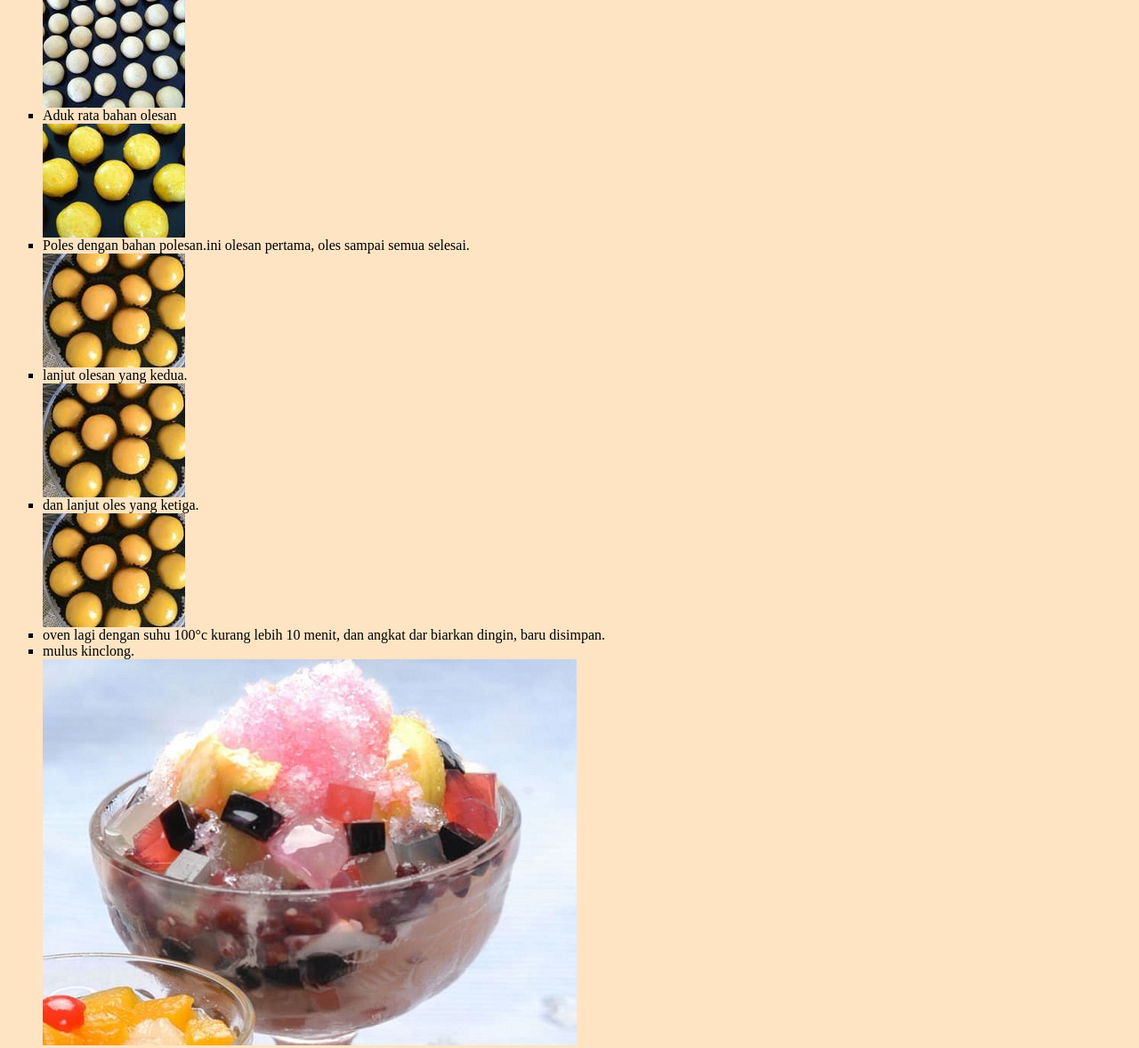
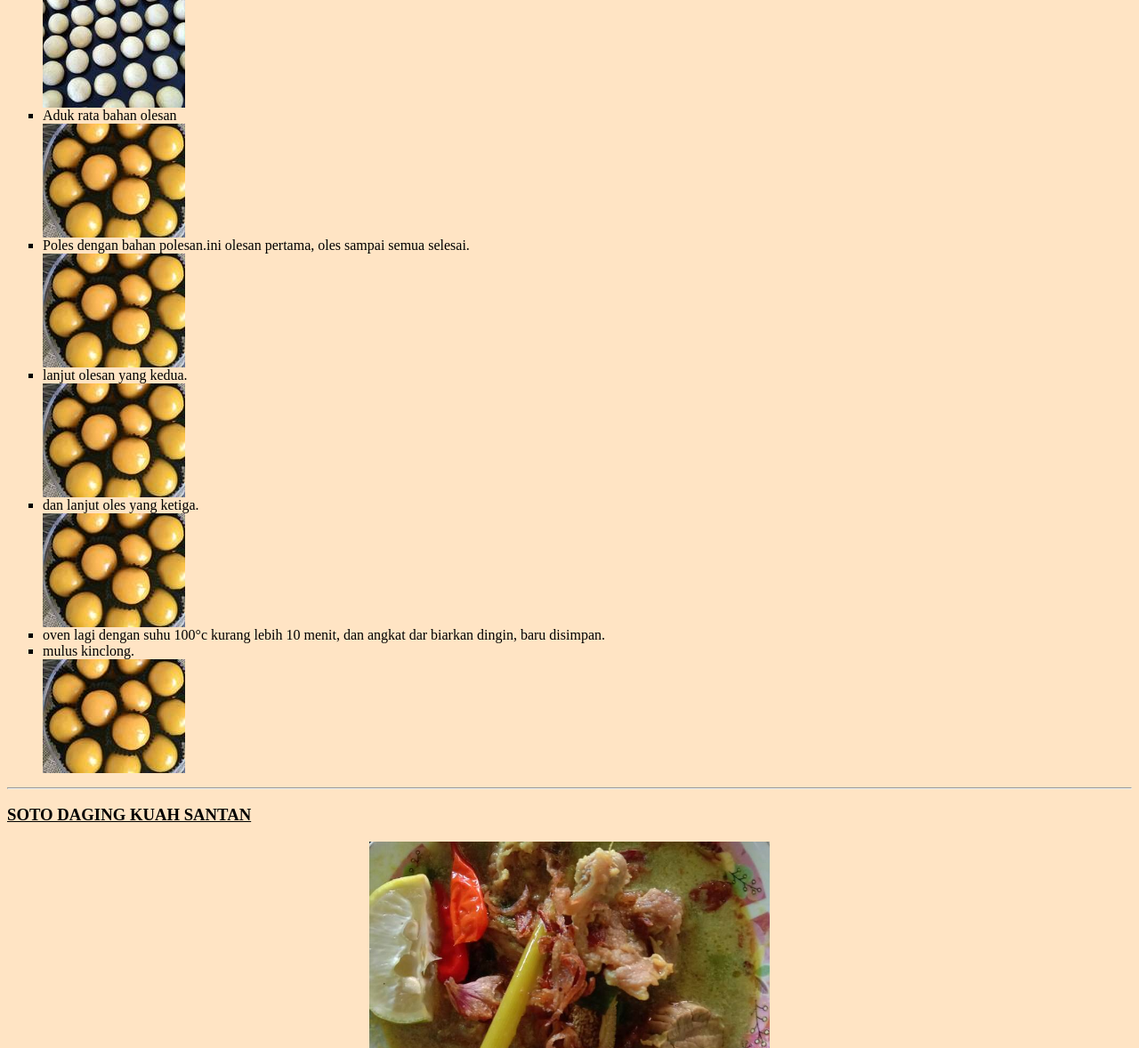
Before and after one commit to 180402017/nicholassaputra1.github.io, a plain HTML site: page index.html in a window 1280 px wide. Shown: the part 1240-2418 px from the top of the page at 89% size. Drawn offline with Linux system fonts and the light colour scheme.

Commit message:
Update index.html

```diff
--- a/index.html
+++ b/index.html
@@ -42,7 +42,7 @@
 			<li>Oven dengan suhu 140°c. selama lebih kurang 30menit.</li>
 			<img src="8.jpeg">
 			<li>Aduk rata bahan olesan</li>
-			<img src="7.jpeg">
+			<img src="3.jpeg">
 			<li>Poles dengan bahan polesan.ini olesan pertama, oles sampai semua selesai.</li>
 			<img src="3.jpeg">
 			<li>lanjut olesan yang kedua.</li>
@@ -51,7 +51,7 @@
 			<img src="3.jpeg">
 			<li>oven lagi dengan suhu 100°c kurang lebih 10 menit, dan angkat dar biarkan dingin, baru disimpan.</li>
 			<li>mulus kinclong.</li>
-			<img src="1.jpeg">
+			<img src="3.jpeg">
 		</ul>
 
 
```
